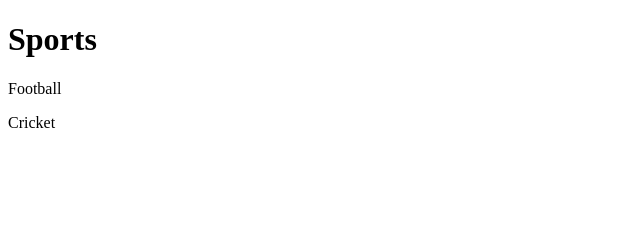
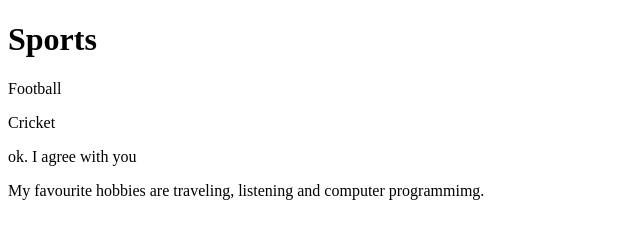
Before and after one commit to Shahnaz-b328/html, a plain HTML site: page index.html in a window 1280 px wide. Shown: the whole page, without its empty margins (0-640 px from the left). Drawn offline with Linux system fonts and the light colour scheme.

Commit message:
added my hobbies

```diff
--- a/index.html
+++ b/index.html
@@ -9,5 +9,7 @@
     <h1>Sports</h1>
     <p>Football</p>
     <p>Cricket</p>
+    <p>ok. I agree with you</p>
+    <p>My favourite hobbies are traveling, listening and computer programmimg.</p>
 </body>
 </html>
```
